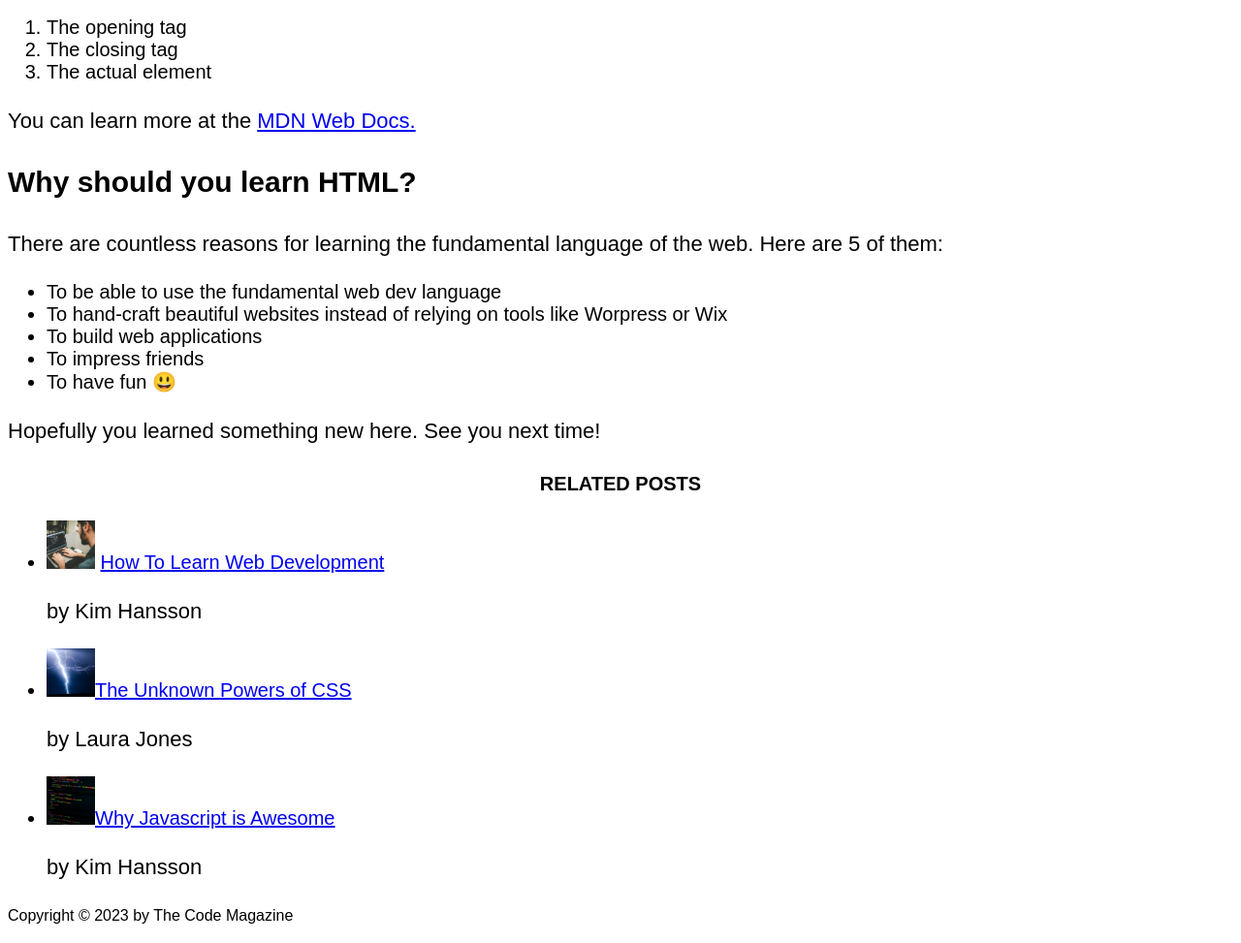
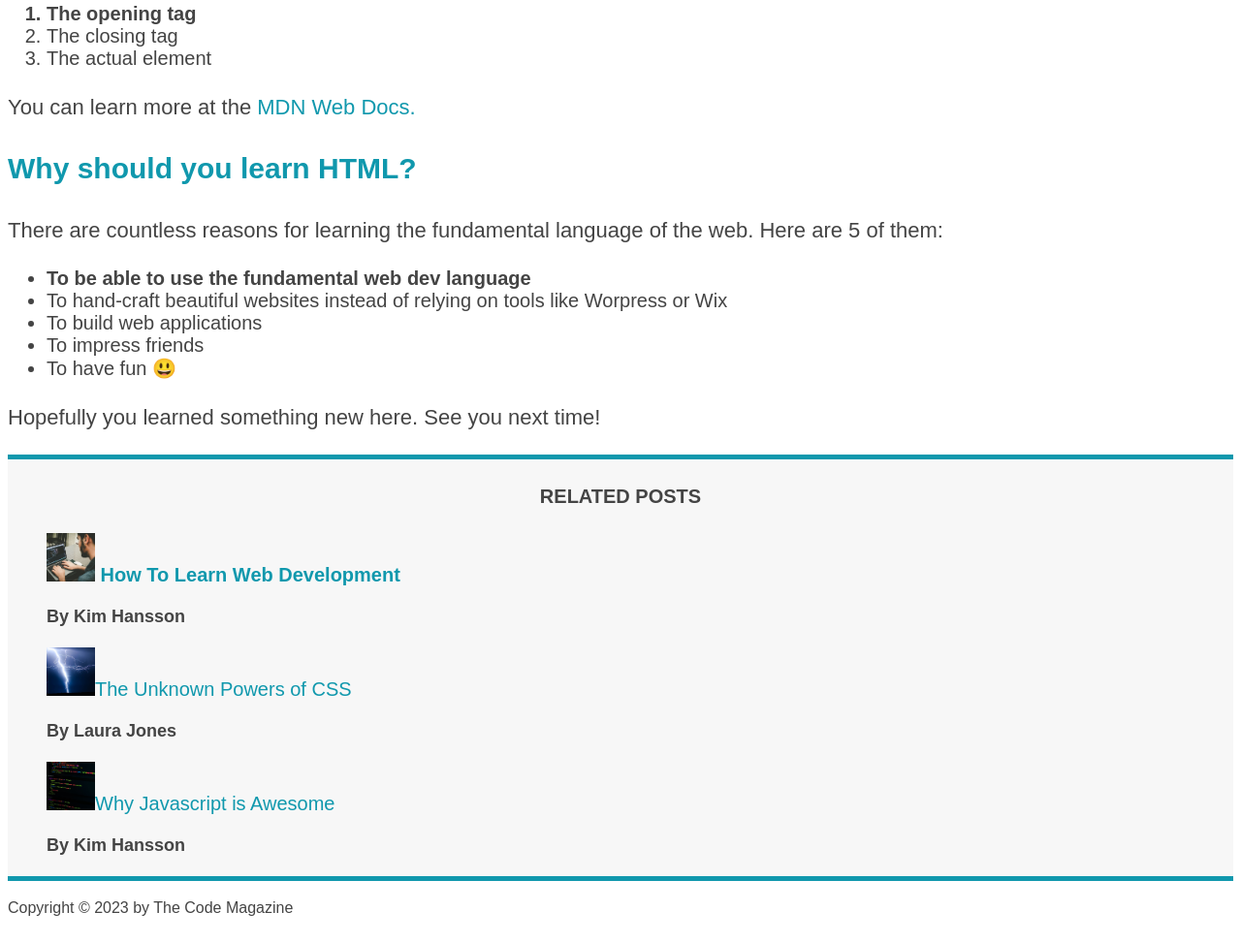
Before and after one commit to XenofoR/htmlCourse, a plain HTML site: page 03/index.html in a window 1280 px wide. Shown: the part 981-1954 px from the top of the page at 97% size. Drawn offline with Linux system fonts and the light colour scheme.

Commit message:
second steps finished for 03, basic CSS completed

```diff
--- a/03/index.html
+++ b/03/index.html
@@ -6,7 +6,7 @@
         <title>The Basic Language of the Web: HTML</title>
     </head>
     <body>
-        <header>
+        <header class="main-header">
             <h1>📘 The Code Magazine</h1>
             <nav>
                 <a href="blog.html">Blog</a>
@@ -18,7 +18,7 @@
             <header>
                 <h2>The Basic Language of the Web: HTML</h2>
                 <img src="img/laura-jones.jpg" alt="author laura jones" width="50"/>
-                <p>Posted by <strong>Laura Jones</strong> on Friday, April 21st 2023</p>
+                <p id="author">Posted by <strong>Laura Jones</strong> on Friday, April 21st 2023</p>
 
                 <img src="img/post-img.jpg" alt="HTML code on a screen" width="500"/>
             </header>
@@ -61,15 +61,15 @@
 
         <aside>
             <h4>Related Posts</h4>
-            <ul>
+            <ul class="related">
                 <li><img src="img/related-1.jpg" width="50" alt="Man coding on computer"/> <a href="#">How To Learn Web Development</a>
-                <p>by Kim Hansson</p></li>
+                <p class="related-author">By Kim Hansson</p></li>
                 <li><img src="img/related-2.jpg" width="50" alt="Lightning"/><a href="#">The Unknown Powers of CSS</a>
-                    <p>by Laura Jones</p></li>
+                    <p class="related-author">By Laura Jones</p></li>
                 <li><img src="img/related-3.jpg" width="50" alt="Code on a screen"/><a href="#">Why Javascript is Awesome</a>
-                    <p>by Kim Hansson</p></li>
+                    <p class="related-author">By Kim Hansson</p></li>
             </ul>
         </aside>
-    <footer><p>Copyright &copy; 2023 by The Code Magazine</p></footer>
+    <footer><p id="copyright">Copyright &copy; 2023 by The Code Magazine</p></footer>
     </body>
 </html>
--- a/03/style.css
+++ b/03/style.css
@@ -1,5 +1,10 @@
 h1, h2, h3, h4, p, li{
-font-family: sans-serif
+font-family: sans-serif;
+color: #444;
+}
+
+h1, h2, h3 {
+color: #1098ad;
 }
 
 h1{
@@ -31,10 +36,48 @@ li{
 font-size: 20px;
 }
 
-footer p{
+#copyright{
 font-size: 16px;
 }
 
-article header p {
+#author {
 font-style: italic;
+font-size: 18px;
 }
+
+.related{
+list-style: none;
+}
+
+.related-author{
+font-size: 18px;
+font-weight: bold;
+}
+
+.main-header {
+background-color: #f7f7f7;
+}
+
+aside{
+background-color: #f7f7f7;
+border-top: 5px solid #1098ad;
+border-bottom: 5px solid #1098ad;
+}
+
+li:first-child{
+font-weight: bold;
+}
+
+a:link {
+color: #1098ad;
+text-decoration: none;
+}
+
+a:visited {
+color: #1098ad;
+}
+
+a:hover {
+font-weight: bold;
+text-decoration: underline;
+}
```
